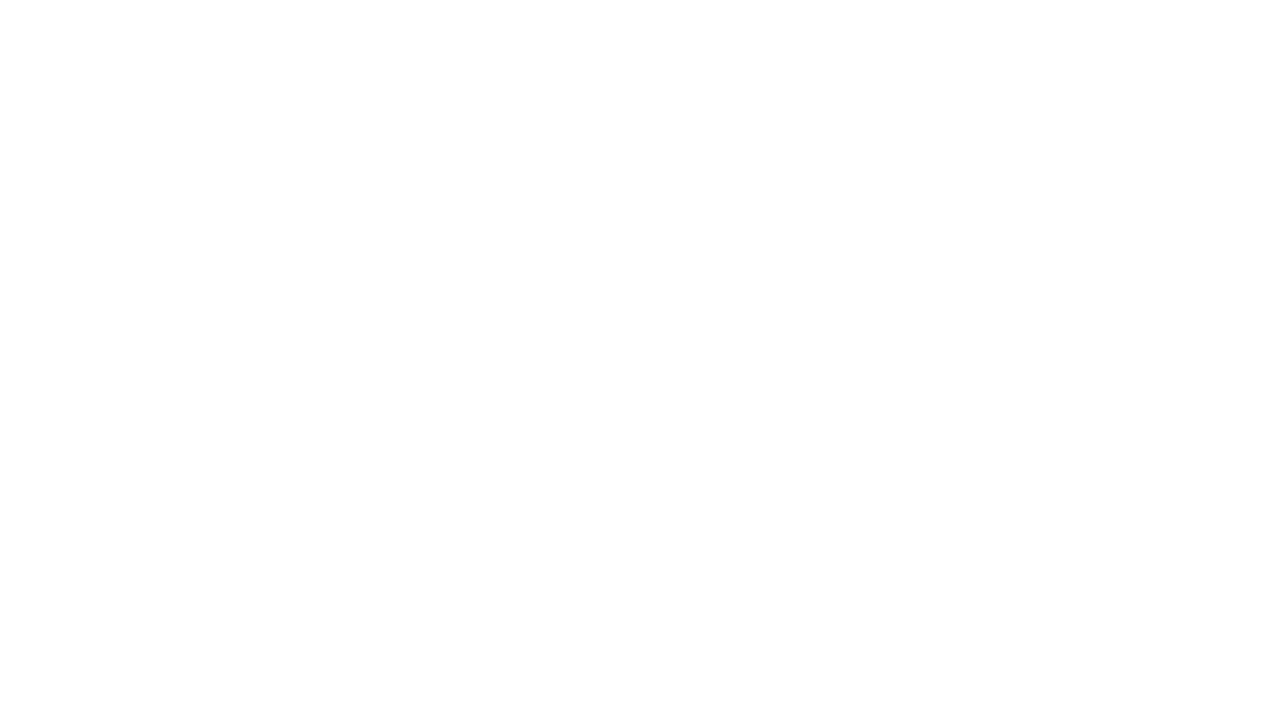
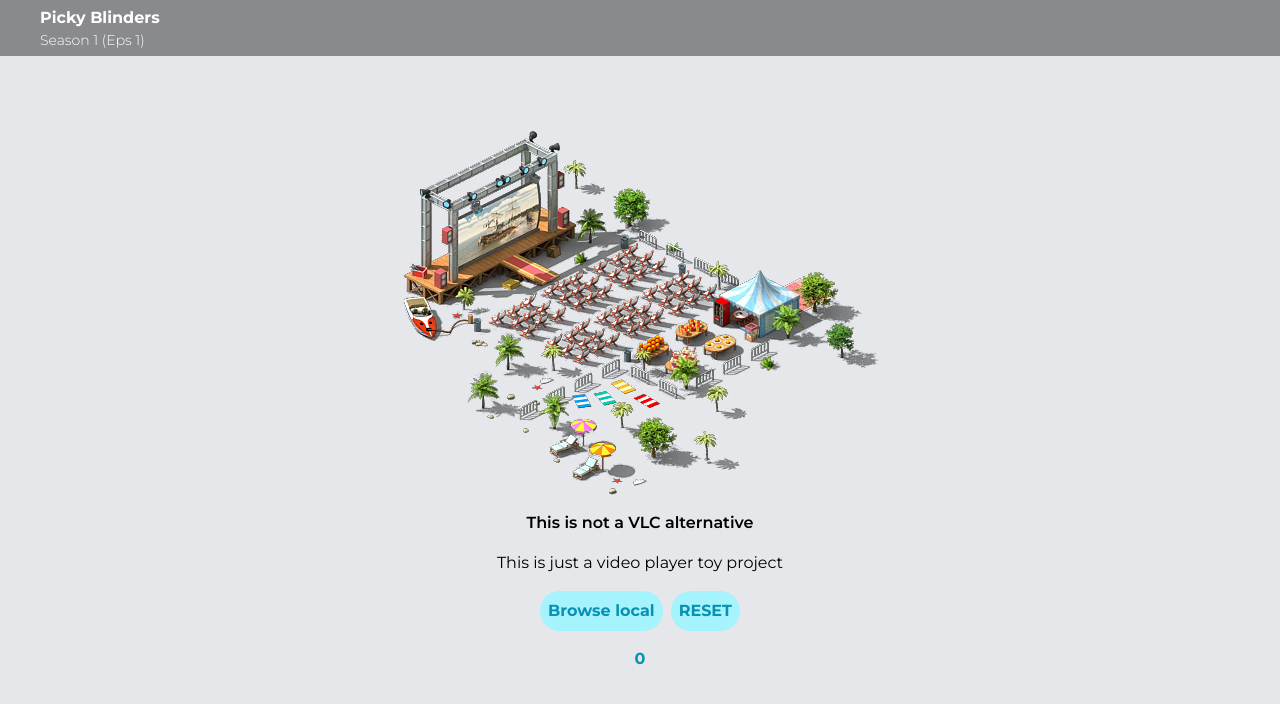
Before and after one commit to shadmeoli/video_player, a React (Vite) app: page /playback in a window 1280 px wide. Before the commit this address had no page. Shown: the top 704 px of the page. Built offline with nearby package versions, Linux system fonts and the light colour scheme.

Commit message:
🔖 base screens setup and creation

```diff
--- a/src/App.tsx
+++ b/src/App.tsx
@@ -2,6 +2,7 @@
 // import { app, Menu } from "electron";
 import { BrowserRouter, Routes, Route } from "react-router-dom";
 import Welcomescreen from "./screens/Welcomescreen.tsx";
+import Player from "./screens/Player.tsx"
 
 function App() {
 
@@ -9,6 +10,7 @@ function App() {
     <BrowserRouter>
       <Routes>
         <Route path="/" element={<Welcomescreen />} />
+        <Route path="/playback" element={<Player />} />
       </Routes>
     </BrowserRouter>
   );
--- /dev/null
+++ b/src/components/Track.tsx
@@ -0,0 +1,7 @@
+// import React from 'react'
+
+export default function Track() {
+  return (
+    <div className='h-36 w-full bg-opacity-40 backdrop-blur-xl bg-gradient-to-br from-green-400 to-green-800'></div>
+  )
+}
--- /dev/null
+++ b/src/components/Windowheader.tsx
@@ -0,0 +1,12 @@
+import React from 'react'
+
+export default function Windowheader() {
+  return (
+    <div className='w-full h-14 bg-opacity-40 absolute top-0 z-10 bg-black backdrop-blur-xl flex flex-row justify-between items-center font-primary px-10'>
+      <div className='flex flex-col items-start justify-center'>
+        <h1 className='font-bold text-white'>Picky Blinders</h1>
+        <h1 className='font-light text-white text-sm'>Season 1 (Eps 1)</h1>
+      </div>
+    </div>
+  )
+}
--- /dev/null
+++ b/src/screens/Player.tsx
@@ -0,0 +1,47 @@
+/**
+ * for navigation between pages you can uncomment the import and
+ * its declaration inside the component
+ *
+ * You can also uncomment the user effect to view notifications
+ */
+import React from "react";
+import Logo from "../assets/ndc.png";
+// import { countReducer } from "../store/homeStore";
+// import { useNavigate } from "react-router-dom";
+
+import Track from "../components/Track";
+import Windowheader from "../components/Windowheader";
+
+export default function Player() {
+  // const navigate = useNavigate();
+  const [counter, setCounter] = React.useState<number>(0)
+  // const store = useCounter()
+
+
+  // React.useEffect(() => {
+  //   new Notification("Congratualations", {
+  //     body: "you have successfully setup your electron app"
+  //   })
+  // })
+
+  return (
+    <>
+      <div className="h-screen w-screen">
+        <Windowheader />
+        <div className="w-full h-full hover:h-[90%] flex flex-row items-center justify-center font-primary bg-gray-200 transition duration-300 ease-in-out">
+          <div className="flex flex-col items-center space-y-4">
+            <img src={Logo} alt="" className="h-[80%] duration-500" />
+            <h1 className="font-semibold">This is not a VLC alternative</h1>
+            <p>This is just a video player toy project</p>
+            <div className="flex flex-row space-x-2">
+              <button onClick={() => setCounter(counter + 1)} className="p-2 bg-cyan-200 text-cyan-600 font-bold rounded-full">Browse local</button>
+              <button onClick={() => setCounter(0)} className="p-2 bg-cyan-200 text-cyan-600 font-bold rounded-full">RESET</button>
+            </div>
+            <p className="font-bold text-cyan-600">{counter}</p>
+          </div>
+        </div>
+        <Track />
+      </div>
+    </>
+  );
+}
--- a/src/screens/Welcomescreen.tsx
+++ b/src/screens/Welcomescreen.tsx
@@ -7,10 +7,12 @@
 import React from "react";
 import Logo from "../assets/ndc.png";
 // import { countReducer } from "../store/homeStore";
-// import { useNavigate } from "react-router-dom";
+import { useNavigate } from "react-router-dom";
+
+import Track from "../components/Track";
 
 export default function Welcomescreen() {
-  // const navigate = useNavigate();
+  const navigate = useNavigate();
   const [counter, setCounter] = React.useState<number>(0)
   // const store = useCounter()
 
@@ -23,16 +25,14 @@ export default function Welcomescreen() {
 
   return (
     <>
-      <div className="w-screen h-screen flex flex-row items-center justify-center font-primary bg-gray-200">
+      <div className="w-screen h-screen flex flex-row items-center justify-center font-primary bg-gray-200 transition duration-300 ease-in-out">
         <div className="flex flex-col items-center space-y-4">
-          <img src={Logo} alt="" className="w-[60%] duration-500" />
-          <h1 className="font-semibold">Electron + Typescript + React + Tailwindcss</h1>
-          <p>A Simple template for electron</p>
+          <img src={Logo} alt="" className="h-[80%] duration-500" />
+          <h1 className="font-semibold">This is not a VLC alternative</h1>
+          <p>This is just a video player toy project</p>
           <div className="flex flex-row space-x-2">
-            <button onClick={() => setCounter(counter + 1)} className="p-2 bg-cyan-200 text-cyan-600 font-bold rounded-full">COUNT</button>
-            <button onClick={() => setCounter(0)} className="p-2 bg-cyan-200 text-cyan-600 font-bold rounded-full">RESET</button>
+            <button onClick={() => navigate("/playback")} className="p-2 bg-slate-800 hover:bg-slate-900 text-slate-200 text-sm font-bold rounded h-14 w-60">Open Video</button>
           </div>
-          <p className="font-bold text-cyan-600">{counter}</p>
         </div>
       </div>
     </>
```
Also changed, not shown: src/assets/ndc.png.
